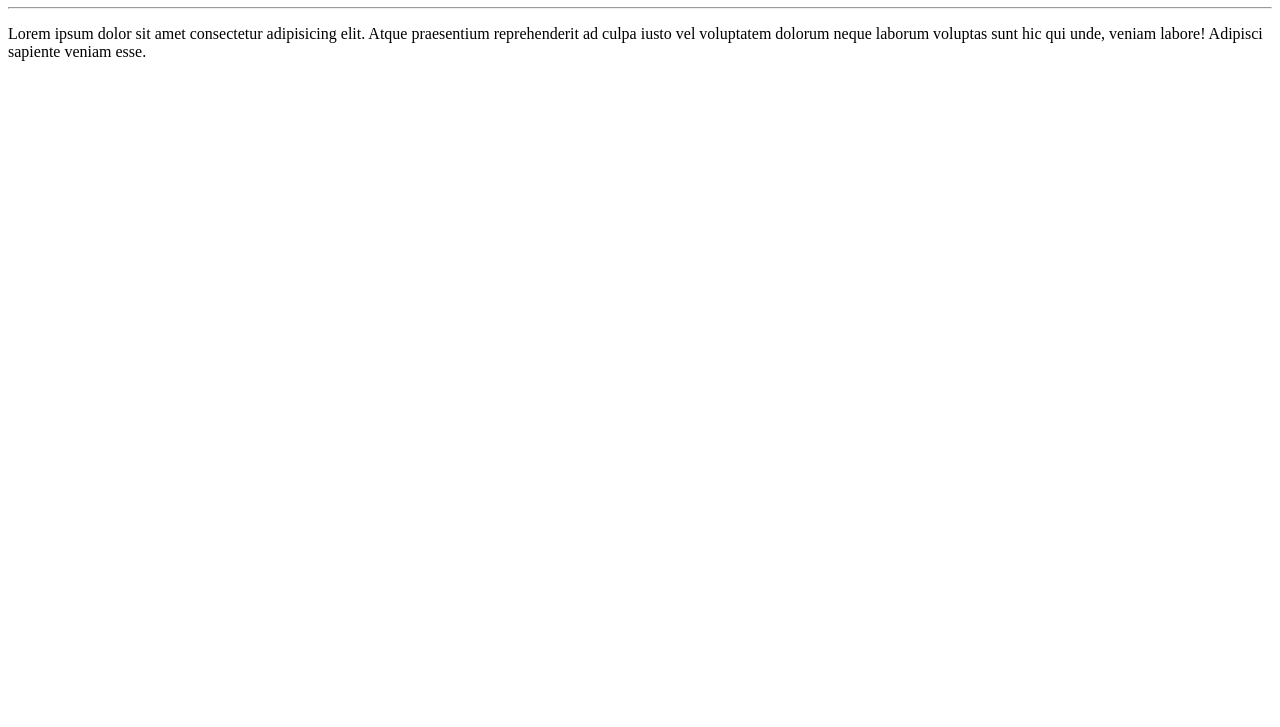
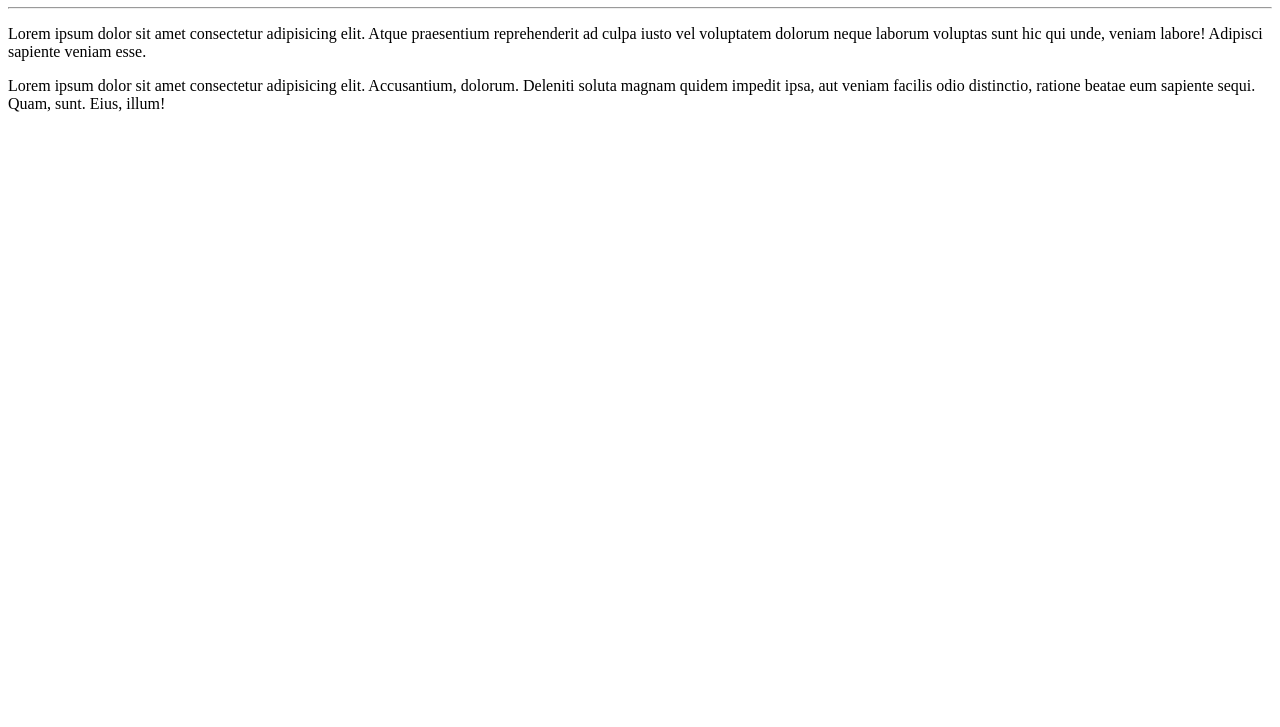
Before and after one commit to EmersonAires/Ola-Mundo-2, a plain HTML site: page site-exemplo/index.html in a window 1280 px wide. Shown: the part 73-800 px from the top of the page. Drawn offline with Linux system fonts and the light colour scheme.

Commit message:
Adicionei um parágrafo

```diff
--- a/site-exemplo/index.html
+++ b/site-exemplo/index.html
@@ -9,5 +9,6 @@
     <h1>Olá, Mundo!</h1>
     <hr>
     <p>Lorem ipsum dolor sit amet consectetur adipisicing elit. Atque praesentium reprehenderit ad culpa iusto vel voluptatem dolorum neque laborum voluptas sunt hic qui unde, veniam labore! Adipisci sapiente veniam esse.</p>
+    <p>Lorem ipsum dolor sit amet consectetur adipisicing elit. Accusantium, dolorum. Deleniti soluta magnam quidem impedit ipsa, aut veniam facilis odio distinctio, ratione beatae eum sapiente sequi. Quam, sunt. Eius, illum!</p>
 </body>
 </html>
```
